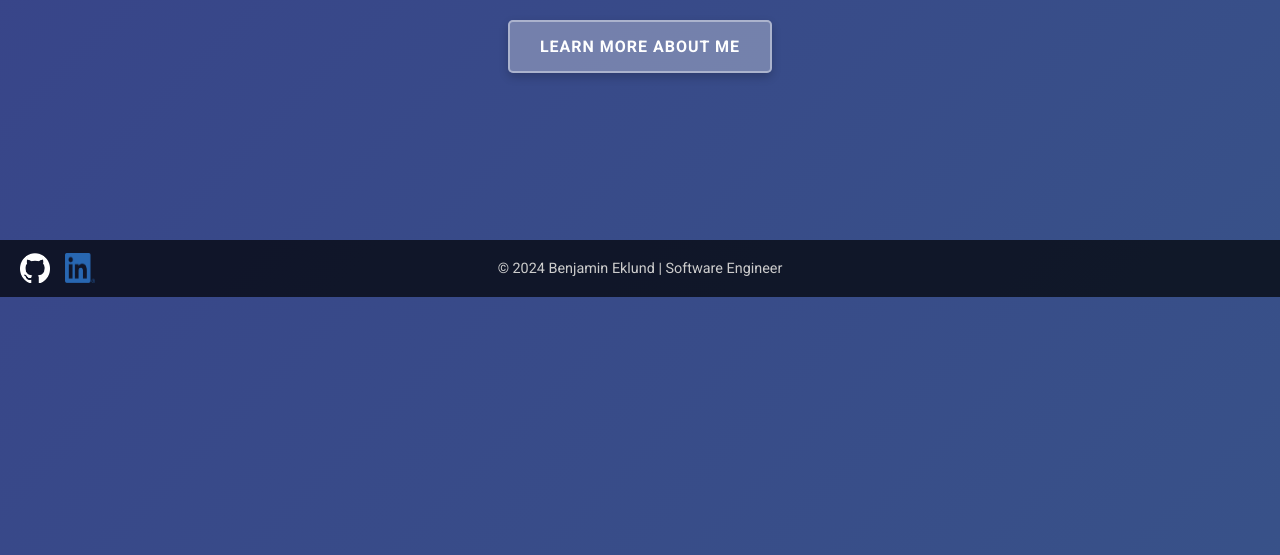
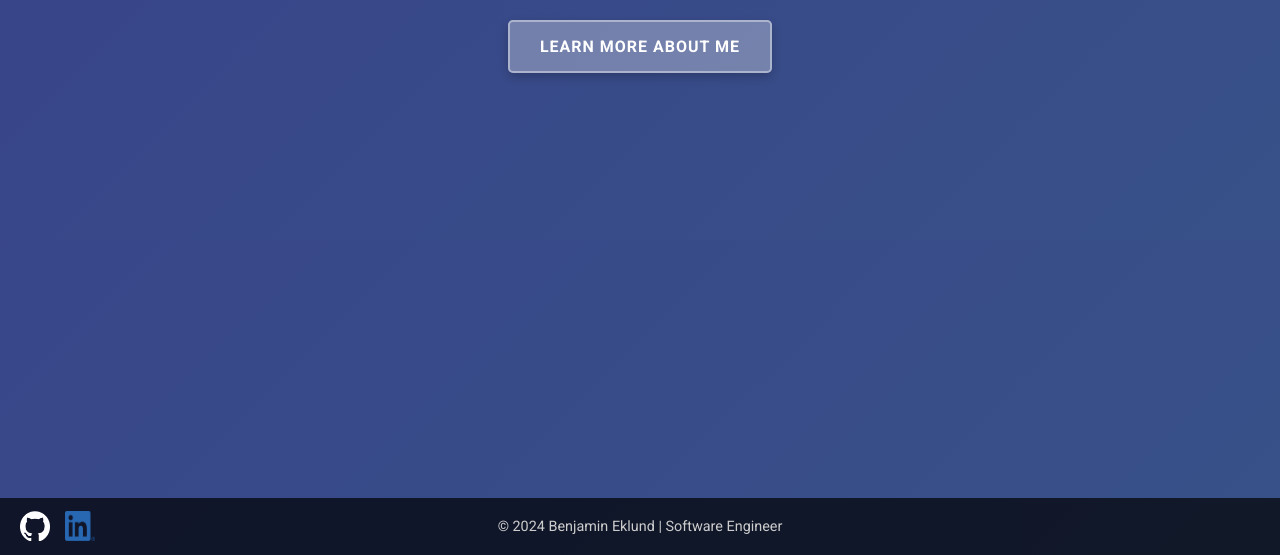
Before and after one commit to BenEklundCS/portfolio-site, a Django app: template portfolio_site/templates/home.html in a window 1280 px wide. Shown: the part 455-1010 px from the top of the page. Run offline with Django 3.2, Linux system fonts and the light colour scheme; the template is opened without the code that fills it, so the values that code supplies are empty.

Commit message:
footer fix 2

```diff
--- a/portfolio_site/static/css/style.css
+++ b/portfolio_site/static/css/style.css
@@ -191,10 +191,11 @@ footer {
     padding:20px 0;
     font-size:.9rem;
     width:100%;
-    position:relative;
+    position:fixed;
     display:flex;
     flex-direction:column;
     align-items:center;
+    bottom: 0;
 }
 
 footer p {
```
